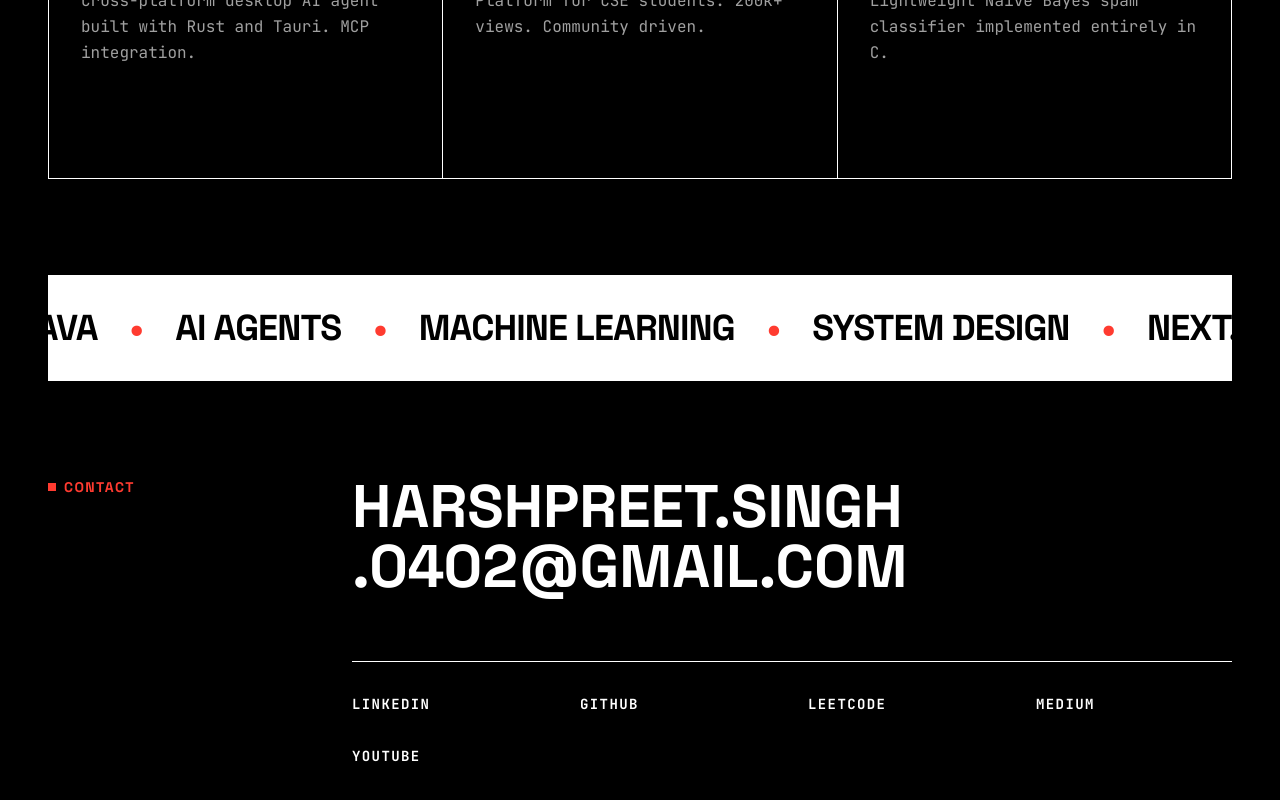
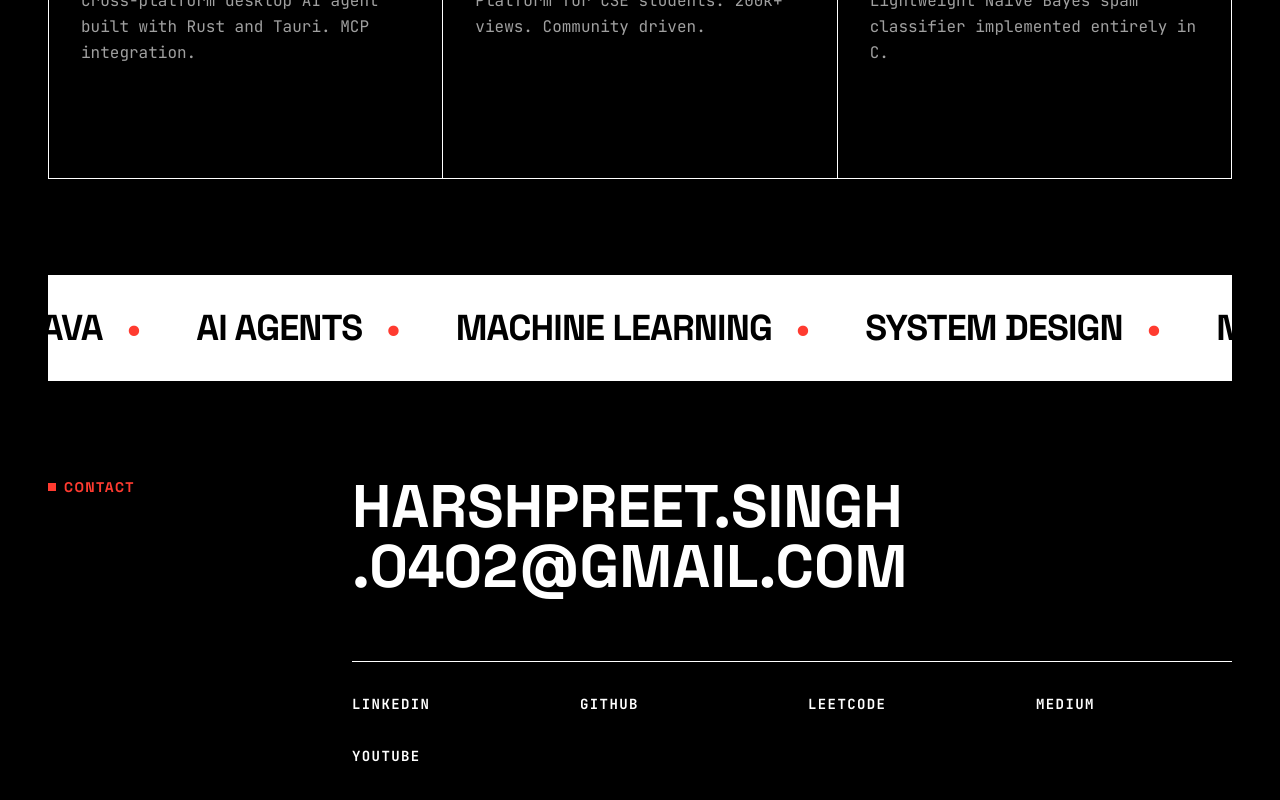
Before and after one commit to harshpreet931/harshpreet-portfolio, a Next.js app: page / in a window 1280 px wide. Shown: the part 1797-2597 px from the top of the page. Built offline with nearby package versions, Linux system fonts and the light colour scheme.

Commit message:
fix: dot fix & name fix

```diff
--- a/app/globals.css
+++ b/app/globals.css
@@ -124,7 +124,7 @@
   }
 
   .text-huge {
-    font-size: 12vw;
+    font-size: clamp(3rem, 12vw, 180px);
     line-height: 0.9;
     letter-spacing: -0.04em;
     text-transform: uppercase;
--- a/app/page.tsx
+++ b/app/page.tsx
@@ -203,15 +203,15 @@ export default function Home() {
           <div className="marquee-container">
             <div className="marquee-content text-4xl font-heading font-bold uppercase tracking-tight">
               {["PYTHON", "TYPESCRIPT", "RUST", "JAVA", "AI AGENTS", "MACHINE LEARNING", "SYSTEM DESIGN", "NEXT.JS", "POSTGRESQL"].map((tech, i) => (
-                <span key={i} className="flex items-center gap-8">
-                  {tech} <span className="text-accent">•</span>
+                <span key={i} className="whitespace-nowrap">
+                  {tech}<span className="text-accent mx-6">•</span>
                 </span>
               ))}
             </div>
             <div className="marquee-content text-4xl font-heading font-bold uppercase tracking-tight" aria-hidden="true">
               {["PYTHON", "TYPESCRIPT", "RUST", "JAVA", "AI AGENTS", "MACHINE LEARNING", "SYSTEM DESIGN", "NEXT.JS", "POSTGRESQL"].map((tech, i) => (
-                <span key={i} className="flex items-center gap-8">
-                  {tech} <span className="text-accent">•</span>
+                <span key={i} className="whitespace-nowrap">
+                  {tech}<span className="text-accent mx-6">•</span>
                 </span>
               ))}
             </div>
```
